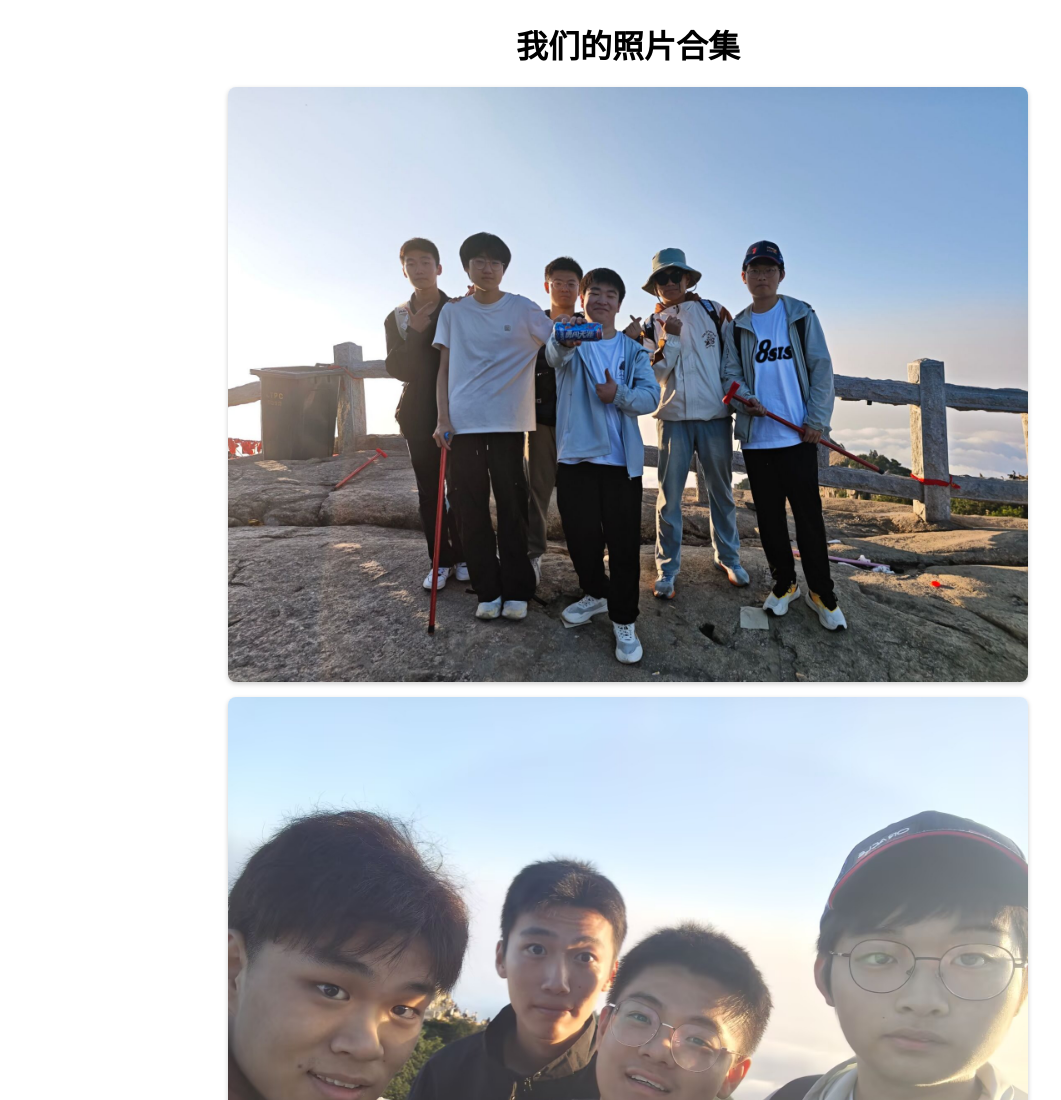
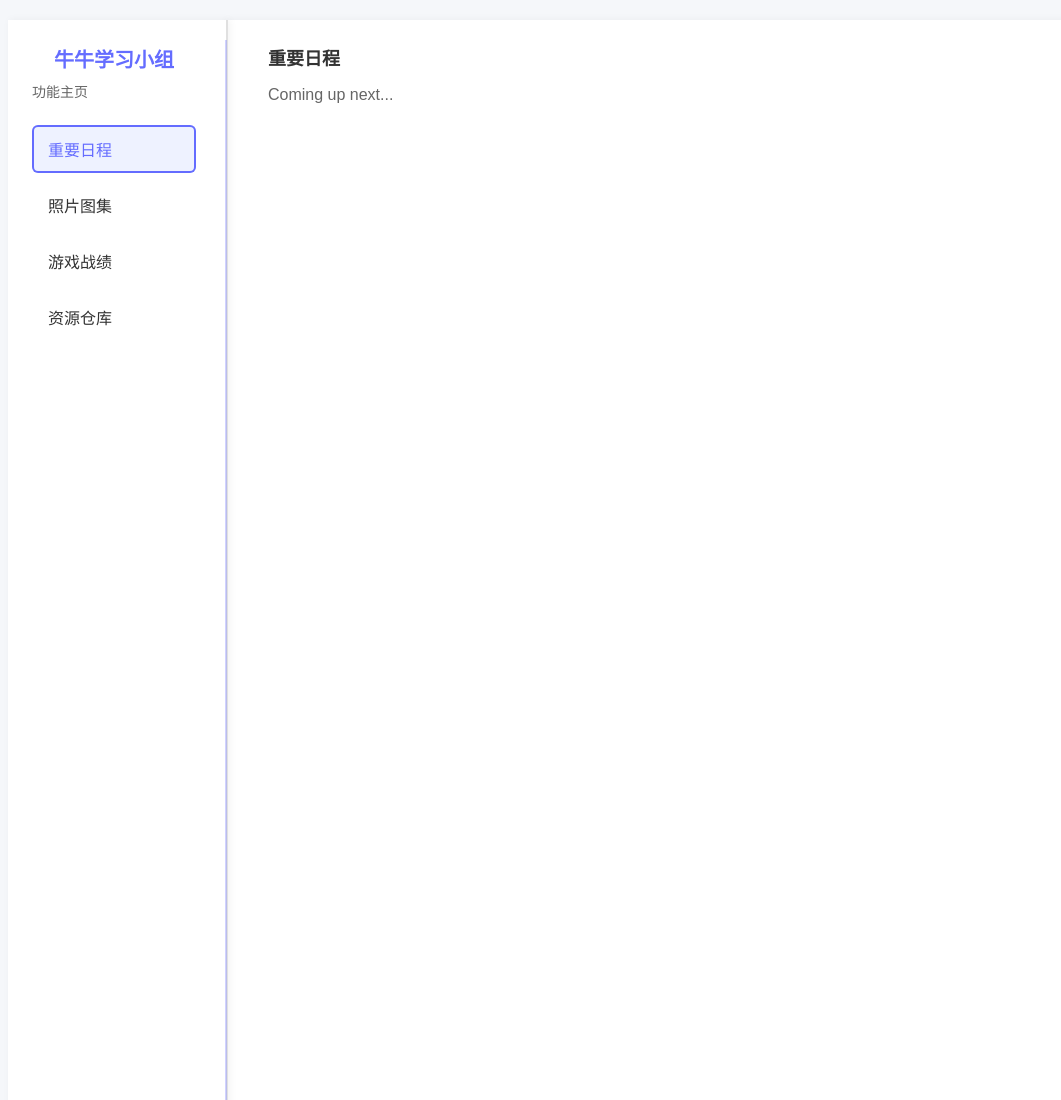
Before and after one commit to 258WDNMD/nbw.github.io, a plain HTML site: page gallery.htm in a window 1280 px wide. Shown: the top 1100 px of the page, without its empty margins (12-1073 px from the left). Drawn offline with Linux system fonts and the light colour scheme.

Commit message:
update12.2

```diff
--- a/gallery.htm
+++ b/gallery.htm
@@ -1,8 +1,9 @@
 <!DOCTYPE html>
-<html>
+<html lang="zh-CN">
 <head>
-	<meta charset="UTF-8">
-	<title>照片展示页</title>
+	<meta charset="UTF-8" />
+	<title>牛牛学习小组</title>
+	<link rel="stylesheet" href="style.css" />
 	<style>
 		/* 页面基础样式（可选） */
 		body {
@@ -25,7 +26,7 @@
 
 			/* 单张照片样式 */
 			.photo-gallery img {
-				width: 800px; /* 固定宽度（也可设为百分比） */
+				width: 400px; /* 固定宽度（也可设为百分比） */
 				height: auto; /* 高度自适应，避免变形 */
 				border-radius: 8px; /* 圆角（可选） */
 				box-shadow: 0 2px 5px rgba(0,0,0,0.2); /* 阴影（可选） */
@@ -33,6 +34,32 @@
 	</style>
 </head>
 <body>
+	<div class="container">
+		<!-- 左侧侧边栏 -->
+		<aside class="sidebar">
+			<h1>牛牛学习小组</h1>
+			<p class="subtitle">功能主页</p>
+			<nav>
+				<ul>
+					<!-- 菜单项：data-target 对应右侧内容区 ID -->
+					<li class="active" data-target="schedule">重要日程</li>
+					<li data-target="photo">照片图集</li>
+					<li data-target="vote">游戏战绩</li>
+					<li data-target="resource">资源仓库</li>
+
+				</ul>
+			</nav>
+		</aside>
+
+		<!-- 右侧内容区：多个模块，默认隐藏 -->
+		<main class="content">
+			<div id="schedule" class="content-section enter-active">
+				<h2>重要日程</h2>
+				<p>Coming up next...</p>
+			</div>
+			<div id="photo" class="content-section leave-active">
+				<h2>我们的照片</h2>
+				<p>记录下我们的一点一滴...</p>
 				<h1>我们的照片合集</h1>
 
 				<!-- 照片容器：放入所有要展示的图片 -->
@@ -42,5 +69,20 @@
 					<img src="images/photo3.jpg" alt="共度元宵">
 					<!-- 继续添加更多 <img> 标签... -->
 				</div>
+			</div>
+			<div id="vote" class="content-section leave-active">
+				<h2>游戏战绩</h2>
+				<p>今日组员们的高光时刻...</p>
+			</div>
+			<div id="resource" class="content-section leave-active">
+				<h2>资源仓库</h2>
+				<p>共享资料下载/上传...</p>
+			</div>
+
+
+		</main>
+	</div>
+
+	<script src="st.js"></script>
 </body>
 </html>
--- /dev/null
+++ b/st.js
@@ -0,0 +1,35 @@
+// 1. 获取所有菜单项和内容区块
+const menuItems = document.querySelectorAll('.sidebar li');
+const contentSections = document.querySelectorAll('.content-section');
+
+// 2. 给每个菜单项绑定点击事件
+menuItems.forEach((item) => {
+	item.addEventListener('click', () => {
+		// 🔵 步骤1：移除所有菜单项的「激活态」样式
+		menuItems.forEach((i) => i.classList.remove('active'));
+		// 🔵 步骤2：给当前点击的菜单项添加「激活态」样式
+		item.classList.add('active');
+
+		// 🔵 步骤3：获取当前菜单项对应的「数据目标」（即右侧内容区的 ID）
+		const targetId = item.getAttribute('data-target');
+		// 🔵 步骤4：找到目标内容区块
+		const targetSection = document.getElementById(targetId);
+
+		// 🔵 步骤5：触发所有内容区块的「离开动画」
+		contentSections.forEach((sec) => {
+			sec.classList.remove('enter-active'); // 移除「进入」类
+			sec.classList.add('leave-active');    // 添加「离开」类
+		});
+
+		// 🔵 步骤6：动画结束后，显示目标内容并触发「进入动画」
+		// （延时时长 = 离开动画的 duration → 0.4s → 400ms）
+		setTimeout(() => {
+			contentSections.forEach(sec => {
+				sec.classList.remove('leave-active') // 移除「离场」类
+				sec.style.display = 'none'             // 隐藏其他内容区
+			})
+			targetSection.style.display = 'block'  // 显示目标内容区
+			targetSection.classList.add('enter-active') // 触发「入场」动画
+		}, 400);
+	});
+});
--- /dev/null
+++ b/style.css
@@ -0,0 +1,145 @@
+/* 全局重置：简化默认样式 */
+* {
+	margin: 0;
+	padding: 0;
+	box-sizing: border-box;
+}
+
+body {
+	font-family: "Helvetica Neue", Arial, sans-serif;
+	background-color: #f5f7fa;
+	color: #333;
+}
+
+/* 容器：侧边栏 + 内容区 横向布局 */
+.container {
+	display: flex;
+	min-height: 100vh; /* 页面占满视口高度 */
+}
+
+/* 左侧侧边栏 */
+.sidebar {
+	width: 220px;
+	background-color: #fff;
+	padding: 24px;
+	box-shadow: 2px 0 8px rgba(0, 0, 0, 0.05);
+	transition: all 0.3s ease;
+}
+
+	.sidebar h1 {
+		font-size: 20px;
+		color: #646cff;
+		margin-bottom: 8px;
+	}
+
+	.sidebar .subtitle {
+		font-size: 14px;
+		color: #666;
+		margin-bottom: 24px;
+	}
+
+	.sidebar ul {
+		list-style: none; /* 清除默认列表样式 */
+	}
+
+	/* 菜单项基础样式 + hover 动画 */
+	.sidebar li {
+		padding: 12px 16px;
+		margin: 8px 0;
+		cursor: pointer;
+		border-radius: 6px;
+		transition: all 0.3s ease; /* 所有属性变化加过渡，实现平滑动画 */
+		transform-origin: left center; /* 缩放基准点：从左侧中间开始放大 */
+		font-size: 16px;
+		color: #333;
+	}
+
+		/* hover 时的视觉反馈：放大 + 背景色 + 阴影 + 文字色 */
+		.sidebar li:hover {
+			transform: scale(1.05); /* 放大 5% */
+			background-color: #f0f4ff;
+			box-shadow: 0 2px 6px rgba(100, 108, 255, 0.1);
+			color: #5c5cff;
+		}
+
+		/* 激活态样式（点击后保持高亮） */
+		.sidebar li.active {
+			background-color: #eef2ff;
+			color: #646cff;
+			box-shadow: inset 0 0 0 2px #646cff; /* 内部边框强调选中 */
+		}
+
+/* 右侧内容区 */
+.content {
+	flex: 1; /* 占满剩余宽度 */
+	padding: 24px;
+	background-color: #fff;
+	box-shadow: -2px 0 8px rgba(0, 0, 0, 0.05);
+}
+
+/* 内容模块基础样式 + 过渡动画核心 */
+.content-section {
+	position: relative;
+	opacity: 0; /* 默认隐藏（透明度 0） */
+	transform: translateX(20px); /* 默认右移 20px */
+	transition: all 0.4s cubic-bezier(0.68, -0.55, 0.27, 1.55); /* 自定义缓动曲线，更丝滑 */
+	height: auto; /* 固定高度防止塌陷（根据内容调整） */
+	overflow: hidden;
+}
+
+	/* 👇 进入动画：从左侧滑入 + 淡入 */
+	.content-section.enter-active {
+		opacity: 1;
+		transform: translateX(0);
+	}
+
+	/* 👇 离开动画：向右滑出 + 淡出 */
+	.content-section.leave-active {
+		opacity: 0;
+		transform: translateX(20px);
+	}
+
+	/* 内容模块内的文字样式 */
+	.content-section h2 {
+		font-size: 18px;
+		color: #333;
+		margin-bottom: 12px;
+	}
+
+	.content-section p {
+		line-height: 1.6;
+		color: #666;
+	}
+/* 分割线核心样式 */
+.sidebar {
+	position: relative;
+	border-right: 2px solid #e0e0e0;
+	padding-right: 30px;
+}
+
+	.sidebar::after {
+		content: '';
+		position: absolute;
+		right: -1px;
+		top: 20px;
+		bottom: 20px;
+		width: 2px;
+		background: #646cff;
+		opacity: 30%;
+	}
+
+.content {
+	padding-left: 40px;
+}
+
+/* 响应式调整 */
+@media (max-width: 768px) {
+	.sidebar {
+		border-right: none;
+		padding-right: 0;
+	}
+
+	.content {
+		padding-left: 20px;
+	}
+}
```
Also changed, not shown: index.htm (+2 -2 lines). Lines whose indentation alone changed are shown as unchanged.
